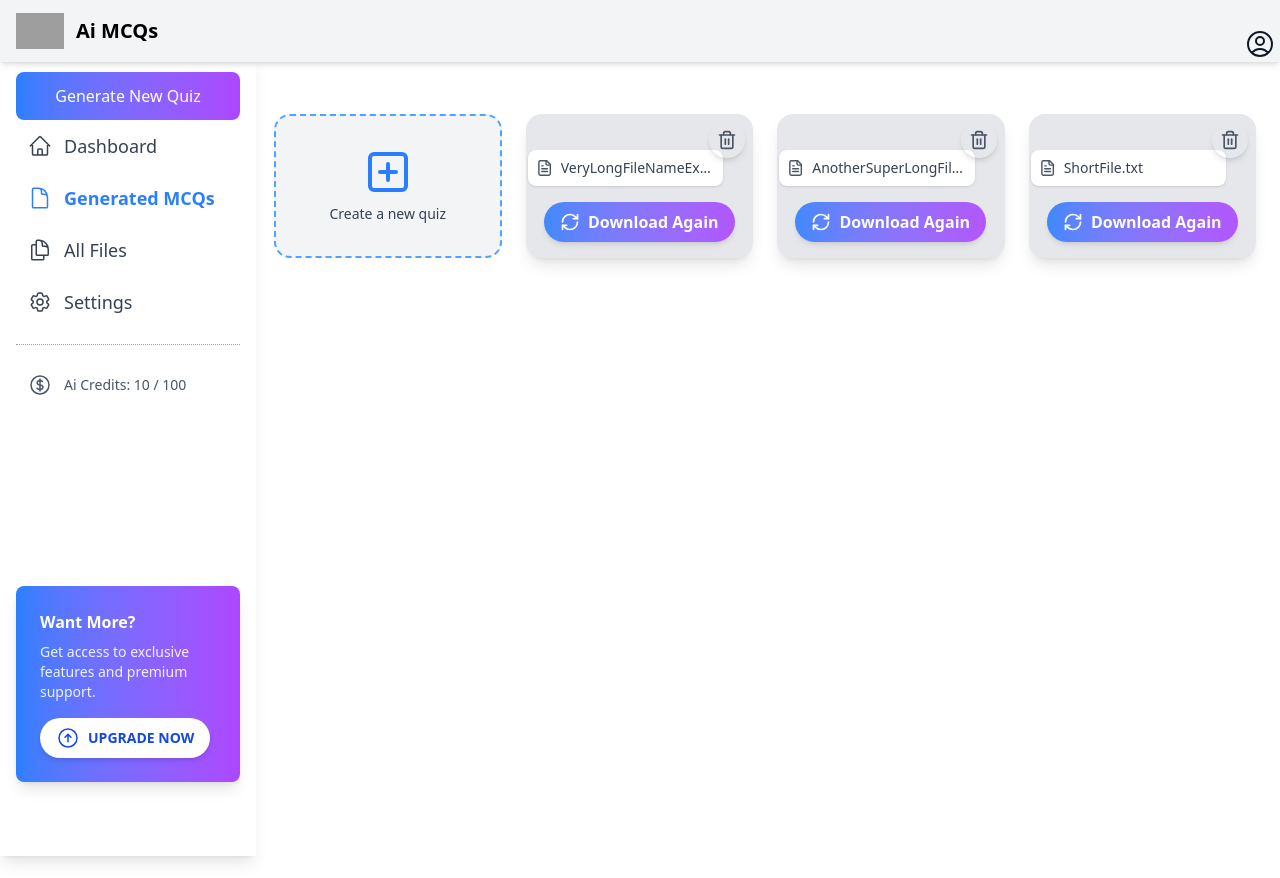
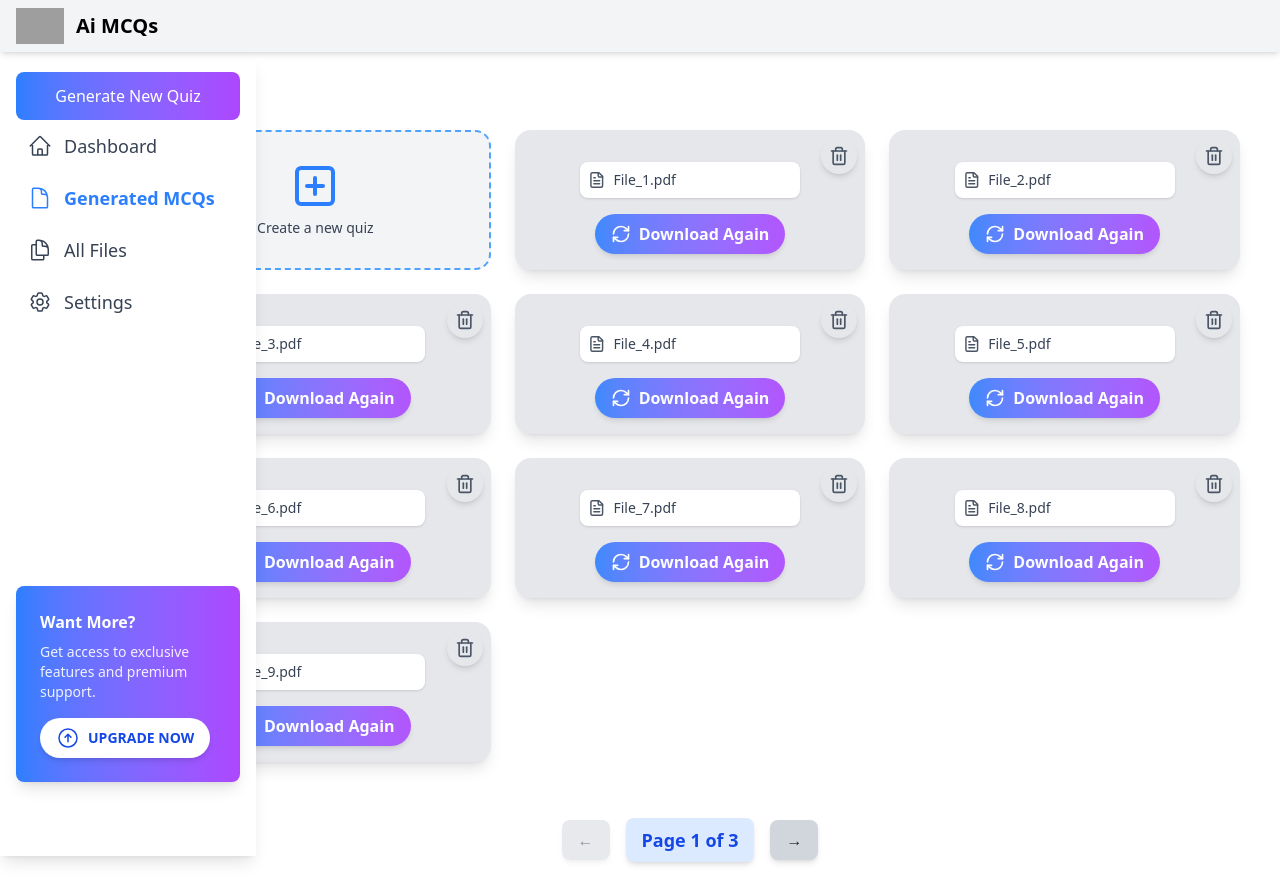
Before and after one commit to khanali454/quizgen, a React (Vite) app in the folder user-site/: page /User-Dashbord/genrated-mcqs in a window 1280 px wide. Before the commit the page ends 800 px from the top, so only its background shows below. Built offline with nearby package versions, Linux system fonts and the light colour scheme; grey boxes are pictures that could not be loaded.

Commit message:
landing page fix

```diff
--- a/user-site/src/components/SidebarWithBurgerMenu.jsx
+++ b/user-site/src/components/SidebarWithBurgerMenu.jsx
@@ -1,10 +1,7 @@
-import React, { useState, useEffect } from "react";
+import React, { useState, useEffect, useRef } from "react";
 import { Link, useLocation } from "react-router-dom";
 import { Menu } from "@headlessui/react";
-import {
-  IconButton,
-  Button,
-} from "@material-tailwind/react";
+import { IconButton, Button } from "@material-tailwind/react";
 import {
   Bars3Icon,
   XMarkIcon,
@@ -20,98 +17,115 @@ import {
 export function SidebarWithBurgerMenu() {
   const [isDrawerOpen, setIsDrawerOpen] = useState(false);
   const [isMobile, setIsMobile] = useState(window.innerWidth < 1024);
-  const location = useLocation(); // ✅ Get Current Path
+  const location = useLocation();
+  const sidebarRef = useRef(null);
+  const menuButtonRef = useRef(null);
 
   useEffect(() => {
     const handleResize = () => {
       setIsMobile(window.innerWidth < 1024);
     };
+
+    const handleClickOutside = (event) => {
+      if (
+        isDrawerOpen &&
+        sidebarRef.current &&
+        !sidebarRef.current.contains(event.target) &&
+        menuButtonRef.current &&
+        !menuButtonRef.current.contains(event.target)
+      ) {
+        setIsDrawerOpen(false);
+      }
+    };
+
     window.addEventListener("resize", handleResize);
-    return () => window.removeEventListener("resize", handleResize);
-  }, []);
+    document.addEventListener("click", handleClickOutside);
+
+    return () => {
+      window.removeEventListener("resize", handleResize);
+      document.removeEventListener("click", handleClickOutside);
+    };
+  }, [isDrawerOpen]);
 
   return (
     <>
-      {/* ✅ Fixed Navbar */}
+      {/* ✅ Navbar */}
       <div className="fixed top-0 left-0 w-full flex items-center justify-between px-4 py-2 bg-gray-100 shadow-md z-50">
         {isMobile && (
-          <IconButton variant="text" size="lg" onClick={() => setIsDrawerOpen(!isDrawerOpen)}>
+          <IconButton
+            ref={menuButtonRef}
+            variant="text"
+            size="lg"
+            onClick={(e) => {
+              e.stopPropagation();
+              setIsDrawerOpen(!isDrawerOpen);
+            }}
+          >
             {isDrawerOpen ? <XMarkIcon className="h-8 w-8 stroke-2" /> : <Bars3Icon className="h-8 w-8 stroke-2" />}
           </IconButton>
         )}
 
         <a href="./" className="flex items-center">
-          <img
-            src="https://flowbite.com/docs/images/logo.svg"
-            className="mr-3 h-6 sm:h-9"
-            alt="Flowbite Logo"
-          />
+          <img src="https://flowbite.com/docs/images/logo.svg" className="mr-3 h-6 sm:h-9" alt="Flowbite Logo" />
           <span className="self-center text-xl font-semibold whitespace-nowrap">Ai MCQs</span>
         </a>
-
-        <Menu as="div" className="relative inline-block text-left">
-          <Menu.Button as={IconButton} variant="text">
-            <UserCircleIcon className="h-8 w-8" />
-          </Menu.Button>
-          <Menu.Items className="absolute right-0 mt-2 w-48 origin-top-right bg-white rounded-lg shadow-lg focus:outline-none">
-            <Menu.Item>
-              {({ active }) => (
-                <Link to="/profile" className={`flex items-center gap-2 px-4 py-2 text-sm ${active ? "bg-gray-100" : ""}`}>
-                  <UserCircleIcon className="h-5 w-5" /> Profile
-                </Link>
-              )}
-            </Menu.Item>
-            <Menu.Item>
-              {({ active }) => (
-                <Link to="/settings" className={`flex items-center gap-2 px-4 py-2 text-sm ${active ? "bg-gray-100" : ""}`}>
-                  <Cog6ToothIcon className="h-5 w-5" /> Settings
-                </Link>
-              )}
-            </Menu.Item>
-          </Menu.Items>
-        </Menu>
       </div>
 
       {/* ✅ Sidebar */}
       <div
+        ref={sidebarRef}
         className={`fixed left-0 top-14 h-full w-64 bg-white shadow-lg p-4 z-40 transition-transform duration-300
         ${isMobile ? (isDrawerOpen ? "translate-x-0" : "-translate-x-full") : "translate-x-0"}`}
+        onClick={(e) => e.stopPropagation()} // Prevents sidebar clicks from closing it
       >
         <div className="flex h-[calc(100vh-90px)] flex-col justify-between space-y-4">
           <div>
-            <Link to="create-quiz" className="flex items-center justify-center bg-gradient-to-r from-blue-500 to-purple-500 rounded-lg text-white gap-3 p-3 text-normal font-normal">
+            <Link
+              to="create-quiz"
+              className="flex items-center justify-center bg-gradient-to-r from-blue-500 to-purple-500 rounded-lg text-white gap-3 p-3 text-normal font-normal"
+              onClick={() => setIsDrawerOpen(false)} // 🔴 Closes sidebar on click
+            >
               Generate New Quiz
             </Link>
 
-            {/* ✅ Sidebar Links with Active State */}
-            <Link to="/User-Dashbord" className={`flex items-center gap-3 p-3 text-lg font-normal rounded-lg
-  ${location.pathname === "/User-Dashbord" ? "text-blue-500 font-semibold" : "text-gray-700"}`}>
+            {/* Sidebar Links */}
+            <Link
+              to="/User-Dashbord"
+              className={`flex items-center gap-3 p-3 text-lg font-normal rounded-lg
+              ${location.pathname === "/User-Dashbord" ? "text-blue-500 font-semibold" : "text-gray-700"}`}
+              onClick={() => setIsDrawerOpen(false)} // ✅ Closes sidebar on click
+            >
               <HomeIcon className="h-6 w-6" /> Dashboard
             </Link>
 
-<Link to="genrated-mcqs" className={`flex items-center gap-3 p-3 text-lg font-normal rounded-lg
-  ${location.pathname.endsWith("genrated-mcqs") ? "text-blue-500 font-semibold" : "text-gray-700"}`}>
+            <Link
+              to="genrated-mcqs"
+              className={`flex items-center gap-3 p-3 text-lg font-normal rounded-lg
+              ${location.pathname.endsWith("genrated-mcqs") ? "text-blue-500 font-semibold" : "text-gray-700"}`}
+              onClick={() => setIsDrawerOpen(false)}
+            >
               <DocumentIcon className="h-6 w-6" /> Generated MCQs
             </Link>
 
-<Link to="all-files" className={`flex items-center gap-3 p-3 text-lg font-normal rounded-lg
-  ${location.pathname.endsWith("all-files") ? "text-blue-500 font-semibold" : "text-gray-700"}`}>
+            <Link
+              to="all-files"
+              className={`flex items-center gap-3 p-3 text-lg font-normal rounded-lg
+              ${location.pathname.endsWith("all-files") ? "text-blue-500 font-semibold" : "text-gray-700"}`}
+              onClick={() => setIsDrawerOpen(false)}
+            >
               <DocumentDuplicateIcon className="h-6 w-6" /> All Files
             </Link>
 
-<Link to="settings" className={`flex items-center gap-3 p-3 text-lg font-normal rounded-lg
-  ${location.pathname.endsWith("settings") ? "text-blue-500 font-semibold" : "text-gray-700"}`}>
+            <Link
+              to="settings"
+              className={`flex items-center gap-3 p-3 text-lg font-normal rounded-lg
+              ${location.pathname.endsWith("settings") ? "text-blue-500 font-semibold" : "text-gray-700"}`}
+              onClick={() => setIsDrawerOpen(false)}
+            >
               <Cog6ToothIcon className="h-6 w-6" /> Settings
-</Link>
-
-            <div className="border-t border-gray-400 border-dotted my-4"></div>
-
-            <Link to="/settings" className="flex items-center gap-3 p-3 text-sm font-normal text-gray-600">
-              <CurrencyDollarIcon className="h-6 w-6" /> Ai Credits: 10 / 100
             </Link>
           </div>
 
-          {/* Upgrade Card */}
           <div className="p-6 bg-gradient-to-r from-blue-500 to-purple-500 rounded-lg text-white shadow-lg">
             <h5 className="mb-2 font-bold">Want More?</h5>
             <p className="mb-4 text-sm opacity-90">Get access to exclusive features and premium support.</p>
--- a/user-site/src/pages/UserDashbord/AllFiles.jsx
+++ b/user-site/src/pages/UserDashbord/AllFiles.jsx
@@ -105,7 +105,7 @@ export default function AllFiles() {
           className="px-4 py-2 bg-gray-300 hover:bg-gray-400 text-gray-800 font-medium rounded-lg shadow-md
           disabled:opacity-50 disabled:cursor-not-allowed transition-all"
         >
-          ← Previous
+          ←
         </button>
 
         {/* Page Number Display */}
@@ -120,7 +120,7 @@ export default function AllFiles() {
           className="px-4 py-2 bg-gray-300 hover:bg-gray-400 text-gray-800 font-medium rounded-lg shadow-md
           disabled:opacity-50 disabled:cursor-not-allowed transition-all"
         >
-          Next →
+           →
         </button>
       </div>
     </div>
--- a/user-site/src/pages/UserDashbord/GenratedMcqs.jsx
+++ b/user-site/src/pages/UserDashbord/GenratedMcqs.jsx
@@ -5,8 +5,11 @@ import { motion } from "framer-motion";
 import { Upload, RefreshCw, FileText, Trash2, PlusSquare} from "lucide-react";
 
 
+
 export default function GeneratedMcqs() {
   const [file, setFile] = useState(null);
+  const [currentPage, setCurrentPage] = useState(1);
+  const filesPerPage = 9; // Desktop: 3 cards per row, total 9 per page
 
   const handleDrop = (event) => {
     event.preventDefault();
@@ -19,21 +22,35 @@ export default function GeneratedMcqs() {
     setFile(newFile);
   };
 
+  const handleDelete = (fileName) => {
+    console.log("Deleted file:", fileName);
+  };
+
+  // Sample File Names (Replace with actual data)
+  const fileNames = Array.from({ length: 27 }, (_, i) => `File_${i + 1}.pdf`);
+
+  // Pagination Logic
+  const indexOfLastFile = currentPage * filesPerPage;
+  const indexOfFirstFile = indexOfLastFile - filesPerPage;
+  const currentFiles = fileNames.slice(indexOfFirstFile, indexOfLastFile);
+
+  const totalPages = Math.ceil(fileNames.length / filesPerPage);
+
   return (
-    <div className="grid grid-cols-1 md:grid-cols-2 lg:grid-cols-4 gap-6 p-6 absolute top-[90px] left-0 md:left-[250px]">
+    <div className="flex flex-col items-center mt-[90px] lg:ml-[100px]">
+      {/* Grid Layout for Cards */}
+     <div className="grid grid-cols-1 sm:grid-cols-2 lg:grid-cols-3 gap-6 p-6 w-full max-w-6xl">
+
         {/* Upload Card */}
         <label
           onDrop={handleDrop}
           onDragOver={(e) => e.preventDefault()}
-        className="relative flex flex-col items-center justify-center border-2 border-dashed border-blue-400 p-6 rounded-2xl bg-gray-100 cursor-pointer hover:bg-gray-200"
+          className="relative flex flex-col items-center justify-center border-2 border-dashed border-blue-400
+          p-6 rounded-2xl bg-gray-100 cursor-pointer hover:bg-gray-200 w-full"
         >
           <PlusSquare className="w-12 h-12 text-blue-500" />
-        <p className="mt-2 text-gray-700 font-medium text-sm">Create a new quiz</p>
-        <input
-          type="file"
-          onChange={handleFileSelect}
-          className="hidden"
-        />
+          <p className="mt-2 text-gray-700 font-medium text-sm text-center">Create a new quiz</p>
+          <input type="file" onChange={handleFileSelect} className="hidden" />
           {file && (
             <div className="absolute top-2 right-2 bg-white p-2 rounded-lg shadow-md flex items-center gap-2">
               <FileText className="w-5 h-5 text-gray-600" />
@@ -41,13 +58,11 @@ export default function GeneratedMcqs() {
           )}
         </label>
 
-      {/* Generated Cards */}
-      {[
-        "VeryLongFileNameExampleThatShouldBeTruncated.pdf",
-        "AnotherSuperLongFileNameForTestingPurposes.docx",
-        "ShortFile.txt"
-      ].map((fileName, index) => (
-        <div key={index} className="relative group overflow-hidden rounded-2xl shadow-lg bg-gray-200 p-4 flex flex-col items-center">
+        {/* File Cards */}
+        {currentFiles.map((fileName, index) => (
+          <div key={index} className="relative group overflow-hidden rounded-2xl shadow-lg bg-gray-200 p-4 flex flex-col
+            items-center w-full">
+
             {/* Delete Button */}
             <button
               onClick={() => handleDelete(fileName)}
@@ -56,20 +71,53 @@ export default function GeneratedMcqs() {
               <Trash2 className="w-5 h-5 text-gray-600 hover:text-red-600" />
             </button>
 
-          <div className="flex items-center mr-7 mt-5 gap-2 bg-white p-2 rounded-lg shadow-sm w-full max-w-[200px]">
+            {/* File Name */}
+            <div className="flex items-center mt-4 gap-2 bg-white p-2 rounded-lg shadow-sm w-full max-w-[220px]">
               <FileText className="w-5 h-5 text-gray-600" />
               <p className="text-sm font-medium text-gray-700 truncate w-full" title={fileName}>{fileName}</p>
             </div>
 
+            {/* Download Again Button */}
             <motion.button
               whileHover={{ scale: 1.1 }}
               animate={{ opacity: [0.5, 1, 0.5], transition: { repeat: Infinity, duration: 1.5 } }}
-            className="mt-4 px-4 py-2 bg-gradient-to-r from-blue-500 to-purple-500 text-white font-semibold rounded-full shadow-md flex items-center"
+              className="mt-4 px-4 py-2 bg-gradient-to-r from-blue-500 to-purple-500 text-white font-semibold rounded-full
+              shadow-md flex items-center"
             >
               <RefreshCw className="w-5 h-5 mr-2" /> Download Again
             </motion.button>
           </div>
         ))}
       </div>
+
+      {/* Pagination Controls */}
+      <div className="mt-8 flex items-center space-x-4">
+
+        {/* Previous Button */}
+        <button
+          disabled={currentPage === 1}
+          onClick={() => setCurrentPage((prev) => Math.max(prev - 1, 1))}
+          className="px-4 py-2 bg-gray-300 hover:bg-gray-400 text-gray-800 font-medium rounded-lg shadow-md
+          disabled:opacity-50 disabled:cursor-not-allowed transition-all"
+        >
+          ←
+        </button>
+
+        {/* Page Number Display */}
+        <span className="text-lg font-semibold bg-blue-100 text-blue-700 px-4 py-2 rounded-lg shadow-md">
+          Page {currentPage} of {totalPages}
+        </span>
+
+        {/* Next Button */}
+        <button
+          disabled={currentPage === totalPages}
+          onClick={() => setCurrentPage((prev) => Math.min(prev + 1, totalPages))}
+          className="px-4 py-2 bg-gray-300 hover:bg-gray-400 text-gray-800 font-medium rounded-lg shadow-md
+          disabled:opacity-50 disabled:cursor-not-allowed transition-all"
+        >
+           →
+        </button>
+      </div>
+    </div>
   );
 }
--- a/user-site/src/pages/UserDashbord/MultiStepQuizForm.jsx
+++ b/user-site/src/pages/UserDashbord/MultiStepQuizForm.jsx
@@ -292,17 +292,17 @@ export default function MultiStepQuizForm() {
               onClick={() => setStep(2)}
               className="px-6 py-2 text-gray-600 hover:text-blue-600 font-medium transition-colors"
             >
-              ← Back to Settings
+              ← Back
             </button>
             <div className="flex gap-3">
               <button className="px-6 py-2 bg-green-500 text-white rounded-lg hover:bg-green-600 transition-colors flex items-center gap-2">
                 <svg className="w-5 h-5" fill="none" stroke="currentColor" viewBox="0 0 24 24">
                   <path strokeLinecap="round" strokeLinejoin="round" strokeWidth={2} d="M4 16v1a3 3 0 003 3h10a3 3 0 003-3v-1m-4-4l-4 4m0 0l-4-4m4 4V4" />
                 </svg>
-                Download PDF
+                Download
               </button>
               <button className="px-6 py-2 bg-blue-600 text-white rounded-lg hover:bg-blue-700 transition-colors">
-                Copy to Clipboard
+                Copy
               </button>
             </div>
           </div>
```
Lines whose indentation alone changed are shown as unchanged.
